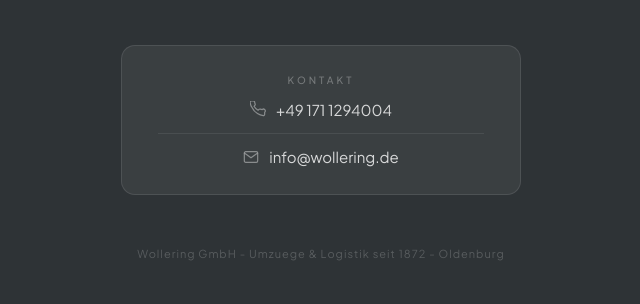
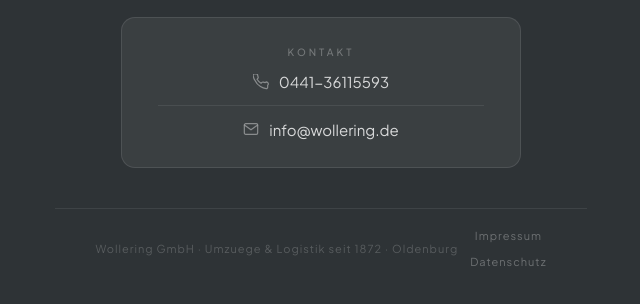
Before and after one commit to Gol-DLock/wollering-uebergang, a plain HTML site: page index.html in a window 1280 px wide. Shown: the part 456-760 px from the top of the page, without its empty margins (319-959 px from the left). Drawn offline with Linux system fonts and the light colour scheme.

Commit message:
Update index.html

```diff
--- a/index.html
+++ b/index.html
@@ -38,9 +38,9 @@
 <p class="sub">Unser digitaler Auftritt wird gerade grundlegend erneuert. In der Zwischenzeit erreichen Sie uns direkt.</p>
 <div class="box">
 <p class="lbl">Kontakt</p>
-<a href="tel:+4917112940004">
+<a href="tel:+4944136115593">
 <svg viewBox="0 0 24 24" fill="none" stroke="currentColor" stroke-width="1.8" stroke-linecap="round"><path d="M22 16.92v3a2 2 0 01-2.18 2 19.79 19.79 0 01-8.63-3.07A19.5 19.5 0 013.07 9.81a19.79 19.79 0 01-3.07-8.67A2 2 0 012 0h3a2 2 0 012 1.72c.127.96.361 1.903.7 2.81a2 2 0 01-.45 2.11L6.09 7.91a16 16 0 006 6l1.27-1.27a2 2 0 012.11-.45c.907.339 1.85.573 2.81.7A2 2 0 0122 16.92z"/></svg>
-+49 171 1294004
+0441-36115593
 </a>
 <hr>
 <a href="mailto:info@wollering.de">
@@ -48,6 +48,9 @@
 info@wollering.de
 </a>
 </div>
-<footer>Wollering GmbH - Umzuege &amp; Logistik seit 1872 - Oldenburg</footer>
+<footer style="margin-top:40px;padding:20px 40px;border-top:1px solid rgba(255,255,255,0.08);display:flex;align-items:center;justify-content:space-between;flex-wrap:wrap;gap:12px">
+<span style="font-size:11px;color:rgba(255,255,255,0.2);letter-spacing:1px">Wollering GmbH &middot; Umzuege &amp; Logistik seit 1872 &middot; Oldenburg</span>
+<span><a href="/impressum" style="color:rgba(255,255,255,0.3);text-decoration:none;font-size:11px">Impressum</a>&nbsp;&nbsp;&nbsp;<a href="/datenschutz" style="color:rgba(255,255,255,0.3);text-decoration:none;font-size:11px">Datenschutz</a></span>
+</footer>
 </body>
 </html>
```
